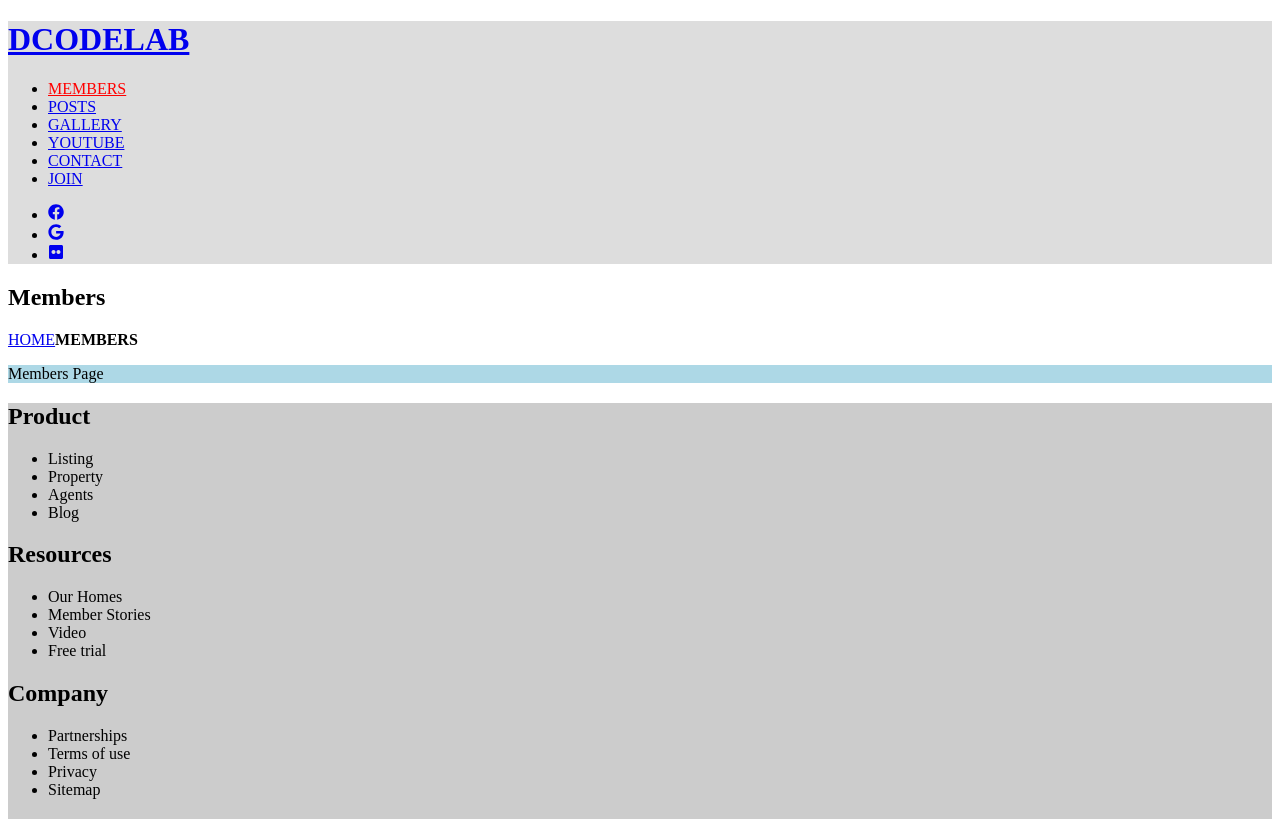
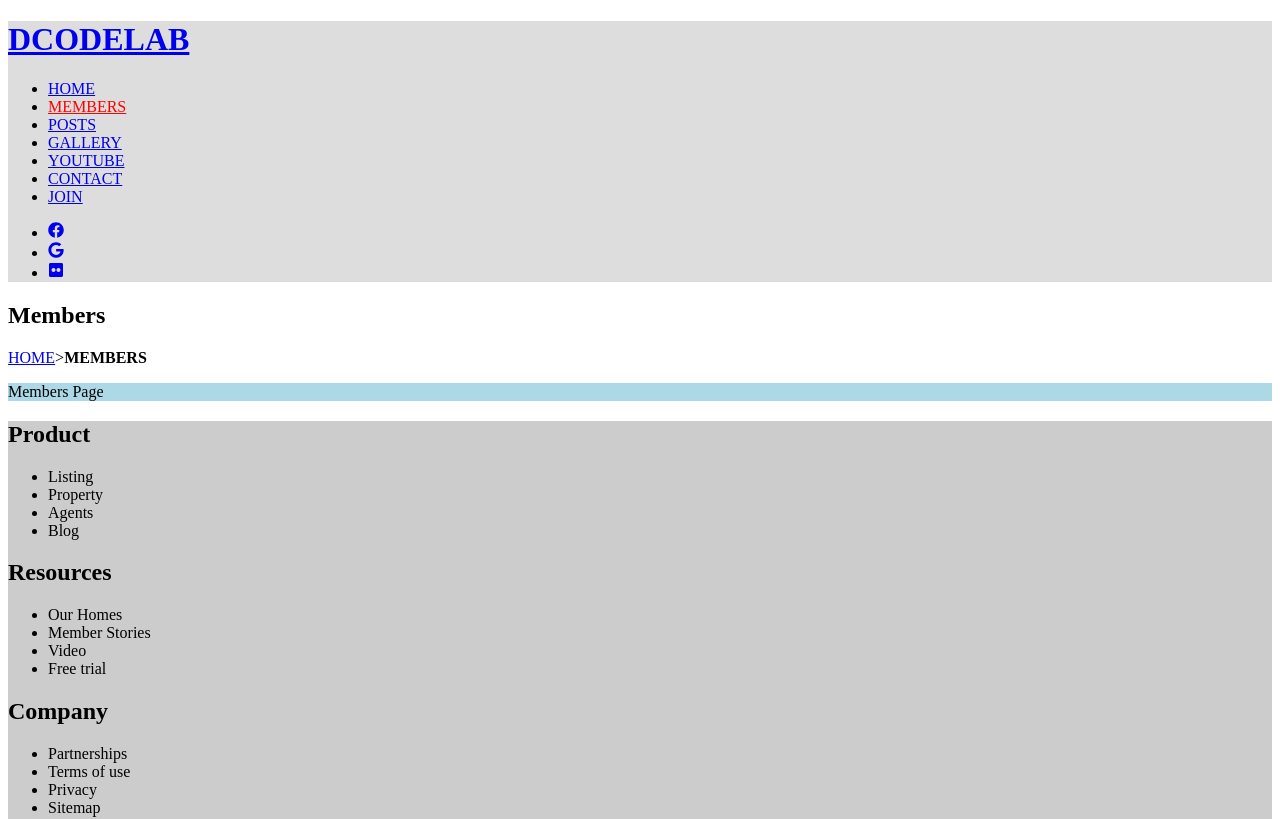
Before and after one commit to box3101/react-study, a React (Vite) app: page /members in a window 1280 px wide. Shown: the top 819 px of the page. Built offline with nearby package versions, Linux system fonts and the light colour scheme.

Commit message:
Refactor routing logic to use dynamic routes and pageData

```diff
--- a/src/App.jsx
+++ b/src/App.jsx
@@ -1,27 +1,22 @@
 import Header from "./components/Header";
 import Footer from "./components/Footer";
-import Home from "./pages/Home";
-import Members from "./pages/Members";
-import Posts from "./pages/Posts";
-import Gallery from "./pages/Gallery";
-import Youtube from "./pages/Youtube";
-import Contact from "./pages/Contact";
-import Join from "./pages/Join";
 import { Route, Routes } from "react-router-dom";
+import pageData from "./data/pageData";
 
 function App() {
+	console.log(pageData);
 	return (
 		<>
 			<Header />
 
 			<Routes>
-				<Route path="/" element={<Home />} />
-				<Route path="/members" element={<Members />} />
-				<Route path="/posts" element={<Posts />} />
-				<Route path="/gallery" element={<Gallery />} />
-				<Route path="/youtube" element={<Youtube />} />
-				<Route path="/contact" element={<Contact />} />
-				<Route path="/join" element={<Join />} />
+				{
+					pageData.map((data,idx)=>{
+						return(
+							<Route path={data.path} element={<data.comp/>} />
+						)
+					})
+				}
 			</Routes>
 
 			<Footer />
--- a/src/components/Breadcrumb.jsx
+++ b/src/components/Breadcrumb.jsx
@@ -1,36 +1,37 @@
-import { useLocation,Link } from 'react-router-dom';
-import React from 'react';
+import { useLocation, Link } from "react-router-dom";
+import React from "react";
 
 function Breadcrumb() {
 	const { pathname } = useLocation();
 
 	// 기존 path명을 /기준으로 배열분리
-  const pathArr = pathname.split('/').map((path => path === '' ? 'HOME' : path.toUpperCase()));
-  console.log(pathArr);
+	const pathArr = pathname.split("/").map(path => (path === "" ? "HOME" : path.toUpperCase()));
 
 	return (
 		<nav>
-      {pathArr.map((path,idx)=>{
+			{pathArr.map((path, idx) => {
 				return (
 					// JSX의 frament로는 key를 적용할 수 없으므로
 					// 아래와 같이 React.Fragment 형태로 출력 가능
 					<React.Fragment key={idx}>
-          {
-            idx !== pathArr.length-1
+						{idx !== 0 && <span>&gt;</span>}
+						{idx !== pathArr.length - 1 ? (
 							// 현재 순번이 마지막이 아닐때 Link적용한 메뉴 출력
-            ? <span><Link to={'/'+path.toLowerCase()}>{path}</Link></span>
+							<span>
+								<Link to={"/" + path.toLowerCase()}>{path}</Link>
+							</span>
+						) : (
 							// 현재 순번이 마지막일때 그냥 굵게만 텍스트 출력
-            : <strong>{path}</strong>
-          }
+							<strong>{path}</strong>
+						)}
 					</React.Fragment>
-        )
+				);
 			})}
 		</nav>
-  )
+	);
 }
 
-export default Breadcrumb
-
+export default Breadcrumb;
 
 /*
   /members
--- a/src/components/Gnb.jsx
+++ b/src/components/Gnb.jsx
@@ -1,34 +1,27 @@
 import { Link, useLocation } from "react-router-dom";
+import pageData from "../data/pageData";
 
 function Gnb() {
 	const { pathname } = useLocation();
 	// /members => members.split('/') = ['', 'members']
-	//메뉴 데이터 배열
-	const menuData = [
-		{ name: "MEMBERS" },
-		{ name: "POSTS" },
-		{ name: "GALLERY" },
-		{ name: "YOUTUBE" },
-		{ name: "CONTACT" },
-		{ name: "JOIN" }
-	];
 	return (
 		<ul>
-			{menuData.map((data, idx) => {
+			{pageData.map(({path,name}, idx) => {
 				return (
+					!path.includes("/:") && (
 						<li
 							key={idx}
 							className={
 								//반복되는 메뉴명을 소문자 변경한 값과 현재활성화된 path명에서 /를 제외한 문자값이 동일하면
 								//해당 메뉴에만 "on"클래스 추가해서 활성화 처리
 								//className 속성에는 무조건 문자값이 들어와야 되므로 &&연산자를 쓰면 안된다.(boolean값 반환이유)
-							pathname.split("/")[1] === data.name.toLocaleLowerCase() ? "on" : ""
+								pathname === path ? "on" : ""
 							}>
-						{/* <Link to={`/${data.name.toLowerCase()}`}> */}
-						<Link key={idx} to={"/" + data.name.toLowerCase()}>
-							{data.name}
+							<Link key={idx} to={path}>
+								{name}
 							</Link>
 						</li>
+					)
 				);
 			})}
 		</ul>
--- a/src/components/Layout.jsx
+++ b/src/components/Layout.jsx
@@ -1,11 +1,13 @@
 import Breadcrumb from "./Breadcrumb";
+import { useLocation } from "react-router-dom";
 
 function Layout({ title, children }) {
+	const { pathname } = useLocation();
 	return (
 		<main>
 			{/* 간단한건 prop 긴거는 children 으로 넘김 */}
 			<h2>{title}</h2>
-			<Breadcrumb />
+			{pathname !== "/" && <Breadcrumb />}
 			<section id={title.toLowerCase()}>{children}</section>
 		</main>
 	);
--- /dev/null
+++ b/src/data/pageData.js
@@ -0,0 +1,19 @@
+import Home from "../pages/Home";
+import Members from "../pages/Members";
+import Posts from "../pages/Posts";
+import Gallery from "../pages/Gallery";
+import Youtube from "../pages/Youtube";
+import Contact from "../pages/Contact";
+import Join from "../pages/Join";
+import YoutubeDetail from "../pages/YoutubeDetail";
+
+export default [
+	{ path: "/", comp: Home, name: "HOME" },
+	{ path: "/members", comp: Members, name: "MEMBERS" },
+	{ path: "/posts", comp: Posts, name: "POSTS" },
+	{ path: "/gallery", comp: Gallery, name: "GALLERY" },
+	{ path: "/youtube", comp: Youtube, name: "YOUTUBE" },
+	{ path: "/youtube/:id", comp: YoutubeDetail, name: "YOUTUBE DETAIL" },
+	{ path: "/contact", comp: Contact, name: "CONTACT" },
+	{ path: "/join", comp: Join, name: "JOIN" }
+];
--- a/src/pages/Home.jsx
+++ b/src/pages/Home.jsx
@@ -1,6 +1,10 @@
+import Layout from "../components/Layout"
+
 function Home() {
+  // Layout 컴포넌트 호출 뒤, 자식으로 컨텐츠 전달
+  // 해당 내용은 Layout안쪽에서 props.children으로 전달됨
   return (
-    <div>Home</div>
+    <Layout title={'Home'}><p>Home Page</p></Layout>
   )
 }
 
--- /dev/null
+++ b/src/pages/YoutubeDetail.jsx
@@ -0,0 +1,14 @@
+import Layout from "../components/Layout";
+import { useParams } from "react-router-dom";
+
+function YoutubeDetail() {
+	// 동적 라우터를 통해서 paramer로 넘긴값을  객체형태로 전달 받은 뒤 비구조화 할당
+	const {id} = useParams();
+	return (
+		<Layout title={"YOUTUBE DETAIL"}>
+			<p>{`YoutubeDetail ${id}`}</p>
+		</Layout>
+	);
+}
+
+export default YoutubeDetail;
```
Lines whose indentation alone changed are shown as unchanged.
